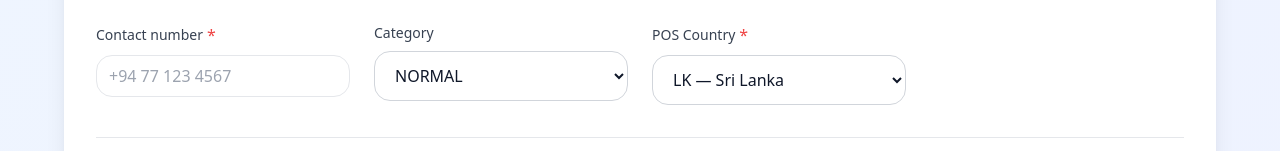
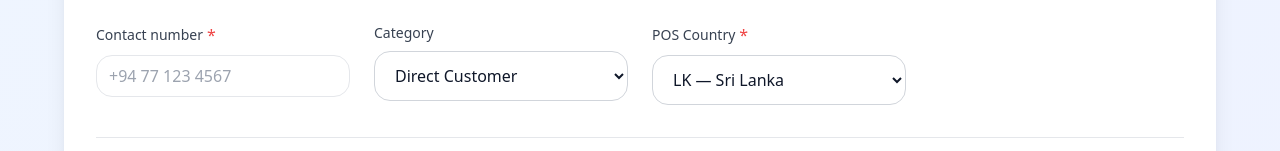
Before and after one commit to sandunanjana/FitsAir-group-booking-system-frontend, a React (Vite) app: page /request in a window 1280 px wide. Shown: the part 402-553 px from the top of the page. Built offline with nearby package versions, Linux system fonts and the light colour scheme.

Commit message:
re correct the group form

```diff
--- a/src/pages/PublicGroupBookingForm.tsx
+++ b/src/pages/PublicGroupBookingForm.tsx
@@ -16,7 +16,7 @@ import { normalizePos } from "@/data/pos";
 
 const HUB = "CMB";
 const salutations: Salutation[] = ["MR", "MRS", "MISS", "MS", "DR", "PROF", "OTHER"];
-const categories: RequestCategory[] = ["NORMAL", "GSA", "CUSTOMER_CARE", "AGENT"];
+const categories: RequestCategory[] = ["Direct Customer", "GSA", "CUSTOMER_CARE", "AGENT"];
 const groupTypes: GroupType[] = ["EDUCATION", "CONFERENCE", "SPORTS", "PILGRIMAGE", "MICE", "OTHER"];
 
 export default function PublicGroupBookingForm(): JSX.Element {
@@ -39,7 +39,7 @@ export default function PublicGroupBookingForm(): JSX.Element {
         specialRequest: "",
         currency: "LKR",
         posCode: "LK",
-        category: "NORMAL",
+        category: "Direct Customer",
         partnerId: "",
     });
 
```
